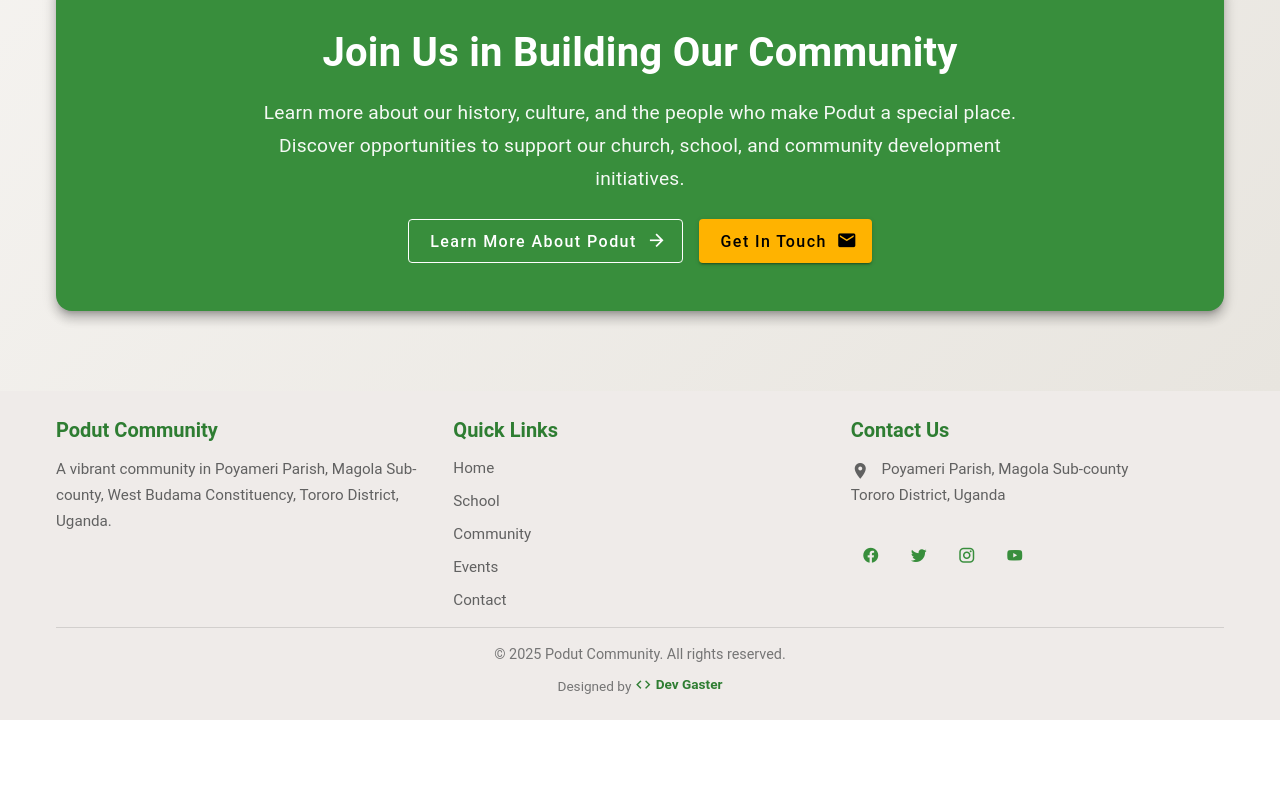
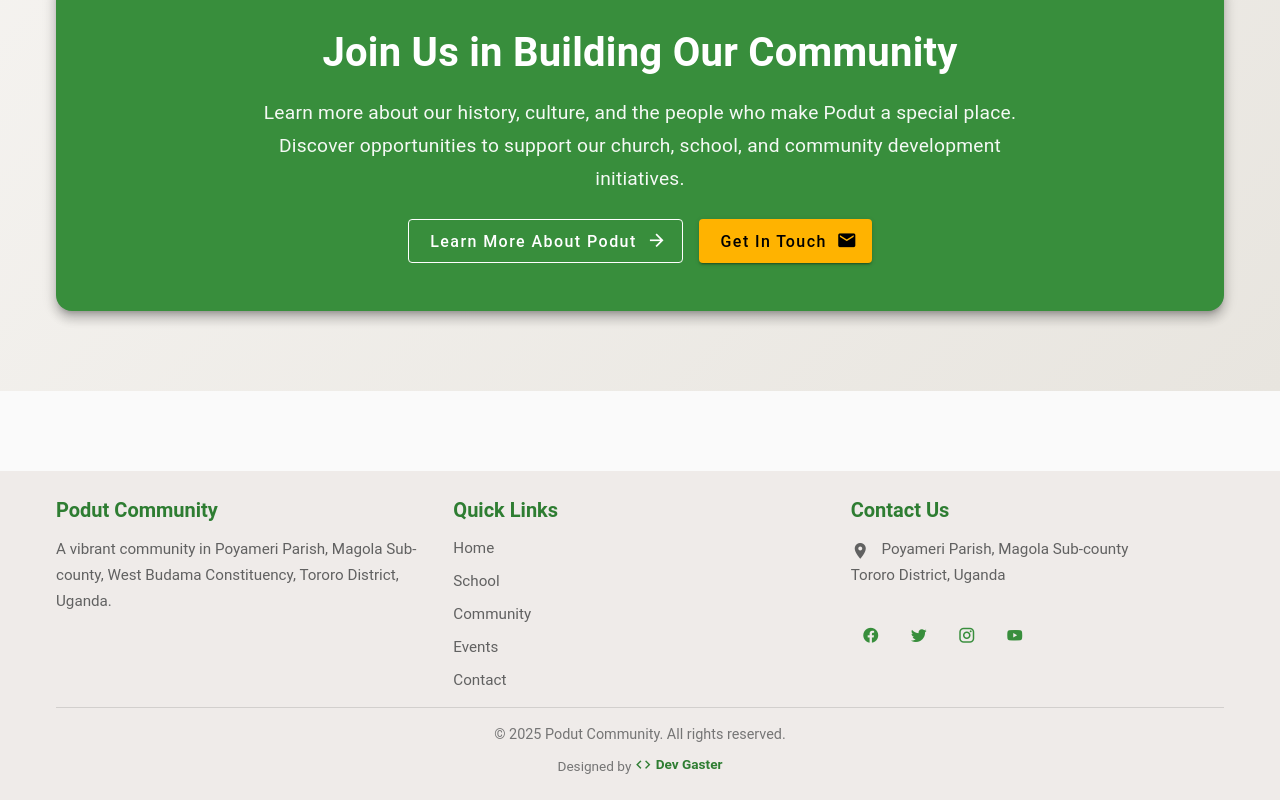
Before and after one commit to dev-gaster/poduti_website, a Nuxt app: page / in a window 1280 px wide. Shown: the part 4054-4854 px from the top of the page. Before the commit the page ends 4774 px from the top, so only its background shows below. Built offline with nearby package versions, Linux system fonts and the light colour scheme.

Commit message:
unexpected escape character bug fixed

```diff
--- a/components/SiteFooter.vue
+++ b/components/SiteFooter.vue
@@ -88,7 +88,8 @@ const links = [
 ];
 </script>
 <style scope>
-* Footer Styles */ .footer {
+/* Footer Styles */
+.footer {
     margin-top: 80px;
     padding: 60px 0 20px;
     background: linear-gradient(135deg, #f5f3f0 0%, #e8e5df 100%);
```
